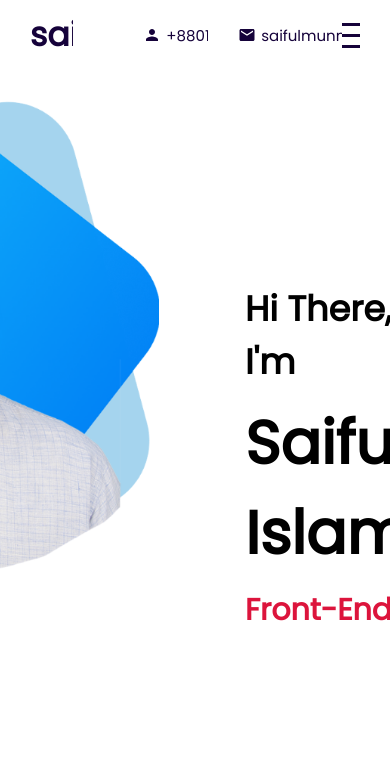
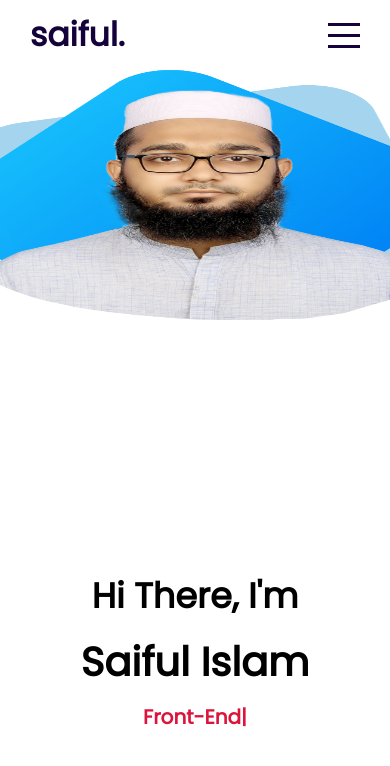
Before and after one commit to saifulislammunna/portfolio, a React (Create React App) app: page / in a window 390 px wide. Shown: the top 766 px of the page. Built offline with nearby package versions, Linux system fonts and the light colour scheme.

Commit message:
responsive-added

```diff
--- a/src/components/contact/contact.scss
+++ b/src/components/contact/contact.scss
@@ -1,6 +1,12 @@
+@import "../../global.scss";
+
 .contact{
     background-color: white;
     display: flex;
+
+    @include mobile{
+       flex-direction: column;
+    }
 
     .left{
         flex: 1;
@@ -32,11 +38,21 @@
                 width: 300px;
                 height: 30px;
                 font-size: 14px;
+
+                @include mobile{
+                   width: 200px;
+                   height: 20px;
+                }
             }
             textarea{
                 width: 300px;
                 height: 200px;
                 font-size: 14px;
+
+                @include mobile{
+                    width: 200px;
+                    height: 100px;
+                 }
             }
             button{
                 width: 150px;
--- a/src/components/intro/intro.scss
+++ b/src/components/intro/intro.scss
@@ -1,6 +1,13 @@
+@import "../../global.scss";
+
 .intro{
     background-color: white;
     display: flex;
+
+    @include mobile{
+        flex-direction: column;
+        align-items: center;
+    }
 
     .left{
         flex: 0.5;
@@ -13,8 +20,17 @@
             justify-content: center;
             float: right;
 
+            @include mobile{
+              align-items: flex-start;
+
+            }
+
             img{
                 width: 88%;
+
+                @include mobile{
+                    height: 50%;
+                }
             }
         }
 
@@ -31,9 +47,19 @@
           flex-direction: column;
           justify-content: center;
 
+        @include mobile{
+            padding-left: 0;
+            align-items: center;
+
+        }
+
+
          h1{
              font-size: 60PX;
              margin: 10PX 0;
+             @include mobile{
+                 font-size: 40px;
+             }
 
          }
          h2{
@@ -42,6 +68,10 @@
          }
          h3{
              font-size: 30px;
+
+             @include mobile{
+                font-size: 20px;
+            }
 
              span{
                  font-size:inherit;
--- a/src/components/portfolio/portfolio.scss
+++ b/src/components/portfolio/portfolio.scss
@@ -7,12 +7,20 @@
     align-items: center;
     h1{
         font-size: 50px;
+
+        @include mobile{
+            font-size: 20px;
+        }
     }
     ul{
         margin: 10px;
         padding: 0;
         list-style: none;
         display: flex;
+        @include mobile{
+             flex-wrap: wrap;
+             justify-content: center;
+        }
     }
 
     .container{
@@ -21,6 +29,9 @@
         align-items: center;
         justify-content: center;
         flex-wrap: wrap;
+        @include mobile{
+            width: 100%;
+        }
 
         .item{
             width: 220px;
@@ -34,6 +45,13 @@
             color: white;
             position: relative;
             transition: all .5s ease;
+            cursor: pointer;
+
+            @include mobile{
+
+                width: 130px;
+                height: 100px;
+            }
 
 
             h3{
--- a/src/components/topbar/topbar.scss
+++ b/src/components/topbar/topbar.scss
@@ -30,6 +30,11 @@
                 display: flex;
                 align-items: center;
                 margin-left: 30px;
+
+                @include mobile{
+                    display: none;
+                }
+
                 .icon{
                     font-size: 18px;
                     margin-right: 5px;
--- a/src/components/works/works.scss
+++ b/src/components/works/works.scss
@@ -1,3 +1,5 @@
+@import "../../global.scss";
+
 .works{
     background-color: crimson;
     display: flex;
@@ -9,6 +11,10 @@
           height: 50px;
           position: absolute;
           cursor: pointer;
+
+          @include mobile{
+              display: none;
+          }
 
           &.left{
               left: 100px;
@@ -27,6 +33,12 @@
         position: absolute;
         left: 0;
 
+    //  @include mobile{
+    //        height: 100vh;
+    //       flex-direction: column;
+    //           justify-content: center;
+    //      }
+
         .container{
             width: 100vw;
             display: flex;
@@ -41,6 +53,15 @@
                 display: flex;
                 align-items: center;
                 justify-content: center;
+
+                // @include mobile{
+                //     width: 90%;
+                //     height: 180px;
+                //     margin: 5px 0;
+
+
+                // }
+
 
                 .left{
                     flex: 4;
--- a/src/global.scss
+++ b/src/global.scss
@@ -1 +1,9 @@
-$maincolor: #15023a
+$maincolor: #15023a;
+
+$width: 768px;
+
+@mixin mobile{
+    @media (max-width: #{$width}){
+        @content
+    }
+}
```
Also changed, not shown: src/components/portfolioList/portfolioList.scss (line endings or trailing spaces).
